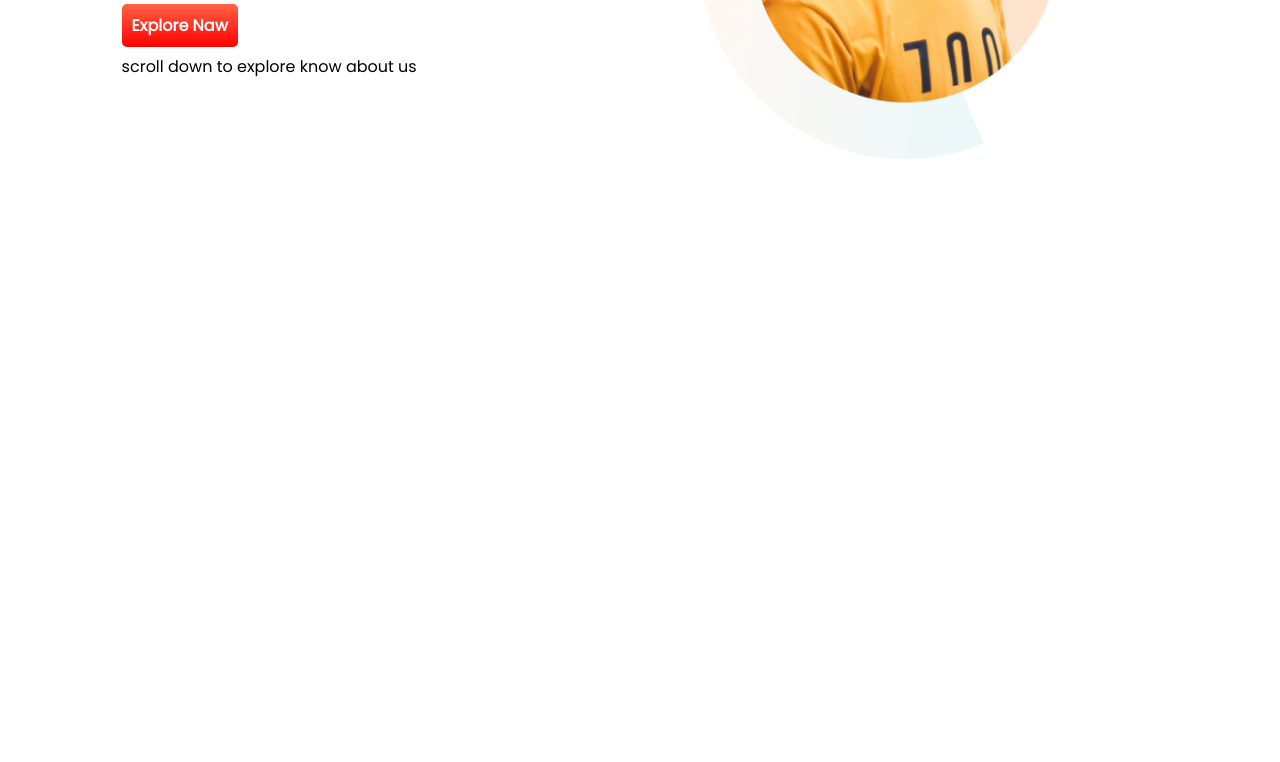
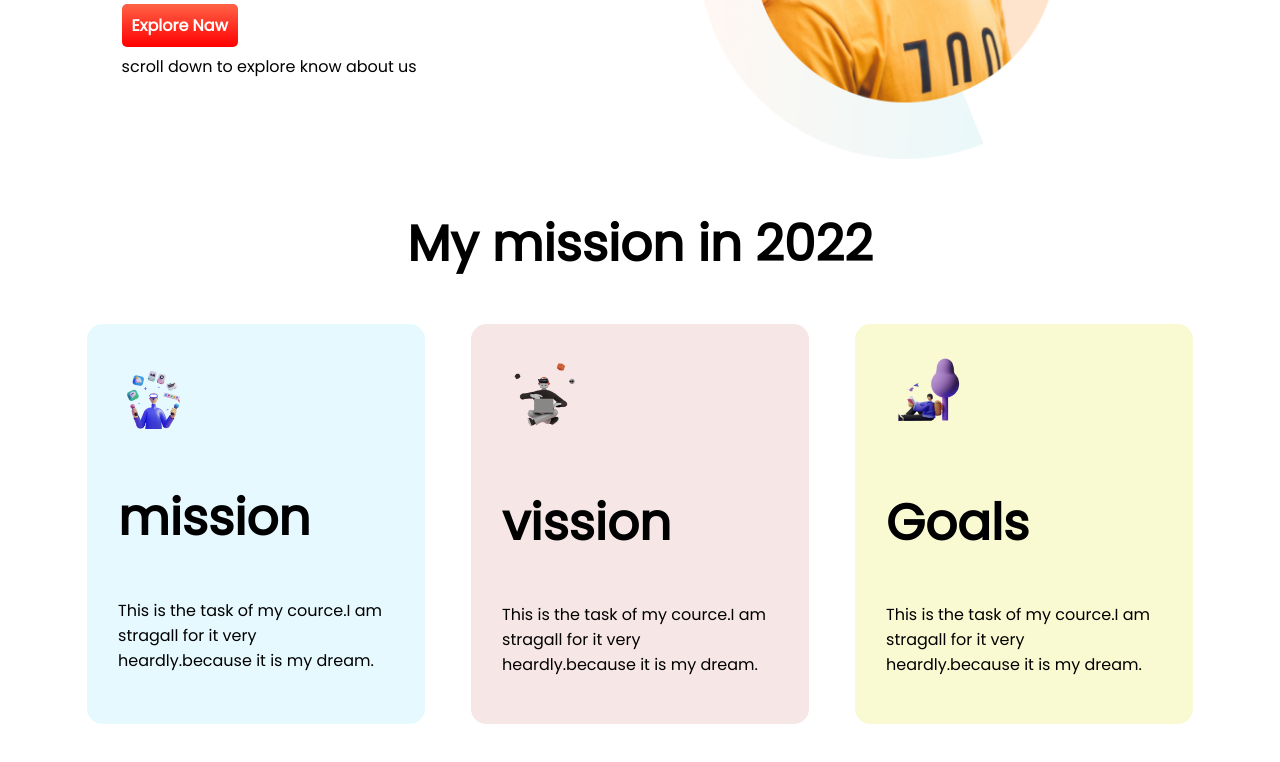
Before and after one commit to pervezhossain48/Assainment-point, a plain HTML site: page index.html in a window 1280 px wide. Shown: the part 434-1196 px from the top of the page. Before the commit the page ends 800 px from the top, so only its background shows below. Drawn offline with Linux system fonts and the light colour scheme.

Commit message:
mission added

```diff
--- a/index.html
+++ b/index.html
@@ -11,7 +11,7 @@
     <title>Assainment point</title>
 </head>
 <body>
-    <section>
+    <section class="desplay-container">
         <div class="half-width">
             <div class="Mission-on">
                 <h1>Stay Focused on </h1>
@@ -29,8 +29,26 @@
             <img class="half-width-img" src="images/person/person-0.png" alt="This is show picture">
         </div>
     </section>
-    <section>
-        <h1></h1>
+    <section >
+        <h1 style="text-align: center;" >My mission in 2022</h1>
+        <div class="desplay-container ">
+            <div class="mission ">
+                <img class="half-width-illustrator" src="images/illustrators/illustrator-1.png" alt="this is a pic">
+                <h1>mission</h1>
+                <p>This is the task of my cource.I am stragall for it very heardly.because it is my dream.</p>
+            </div>
+            <div class="vission" >
+                <img class="half-width-illustrator" src="images/illustrators/illustrator-2.png" alt="this is second pic">
+                <h1>vission</h1>
+                <p>This is the task of my cource.I am stragall for it very heardly.because it is my dream.</p></div>
+                <div class="goals">
+                    <img class="half-width-illustrator" src="images/illustrators/illustrator-3.png" alt="">
+                    <h1>Goals</h1>
+                    <p>This is the task of my cource.I am stragall for it very heardly.because it is my dream.</p>
+                </div>
+           </div>
+
+
     </section>
 
 </body>
--- a/style.css
+++ b/style.css
@@ -5,13 +5,16 @@ body{
 }
 h1{
     font-size: 50px;
+
+
 }
 
  .color-orange{
     color: orange;
 }
-section{
+.desplay-container{
     display: flex;
+
 }
 .Mission-on{
     font-family:'Times New Roman', Times, serif;
@@ -33,6 +36,9 @@ section{
     width: 90%;
 
 }
+.half-width-illustrator{
+    width: 30%;
+}
 .link-button{
     text-decoration: none;
    background-image:linear-gradient(tomato,red) ;
@@ -42,3 +48,35 @@ section{
    padding: 10px;
 
 }
+
+.mission{
+
+    margin-left: 2%;
+    margin-right: 2%;
+    padding: 30px;
+    border: 1px solid #e6f9ff;
+    background-color: #e6f9ff;
+    border-radius: 15px;
+
+}
+.vission{
+    margin-left: 2%;
+    margin-right: 2%;
+    padding: 30px;
+    border: 1px solid #f7e6e6;
+    background-color: #f7e6e6;
+    border-radius: 15px;
+
+}
+.goals{
+
+    margin-left: 2%;
+    margin-right: 2%;
+    padding: 30px;
+    border: 1px solid #fafad2;
+    background-color: #fafad2;
+    border-radius: 15px;
+}
+.mission-item{
+
+}
```
